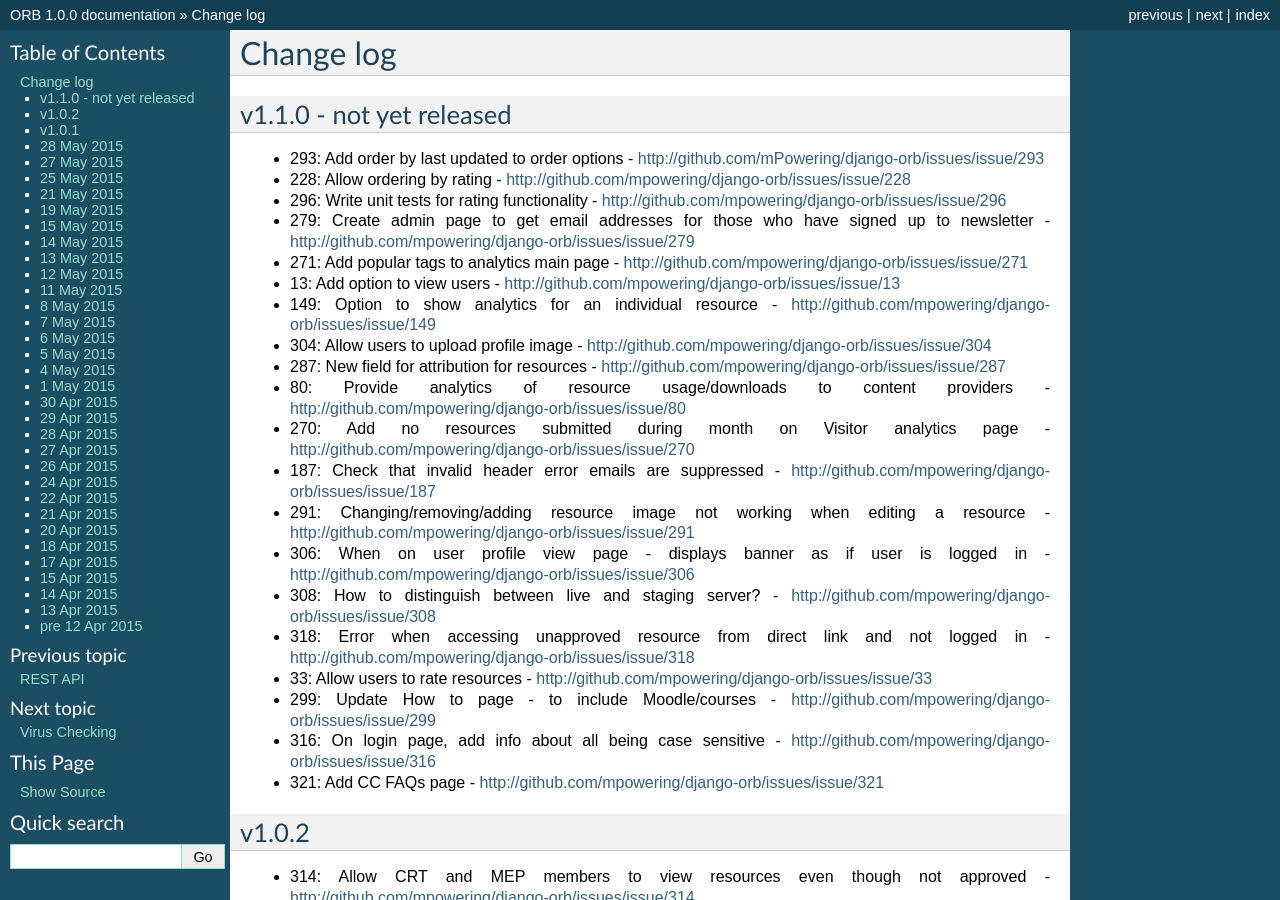
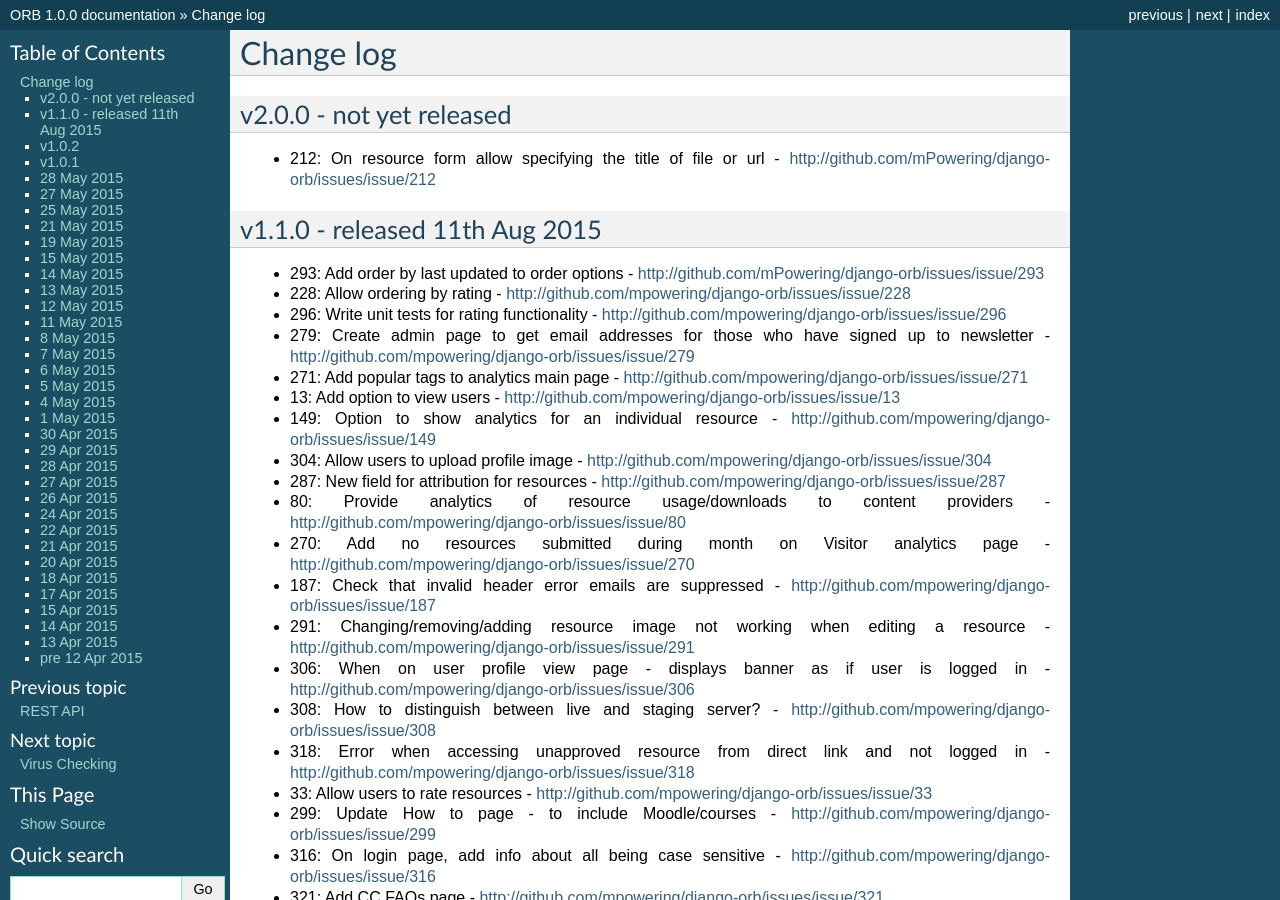
Before and after one commit to mPowering/django-orb, a Sphinx documentation site: the page built from docs/changelog.rst, in a window 1280 px wide and 900 px high. Built offline with Sphinx 7.4.7, drawn with Linux system fonts in a browser that asks for light colours.

Commit message:
CLOSED - task 212: On resource form allow specifying the title of file or url http://github.com/mPowering/django-orb/issues/issue/212

```diff
--- a/docs/changelog.rst
+++ b/docs/changelog.rst
@@ -1,9 +1,13 @@
 Change log
 =====================================
 
+v2.0.0 - not yet released
+------------------------------------
 
-v1.1.0 - not yet released
-------------------------------
+* 212: On resource form allow specifying the title of file or url - http://github.com/mPowering/django-orb/issues/issue/212
+
+v1.1.0 - released 11th Aug 2015
+---------------------------------
 
 * 293: Add order by last updated to order options - http://github.com/mPowering/django-orb/issues/issue/293
 * 228: Allow ordering by rating - http://github.com/mpowering/django-orb/issues/issue/228
```
